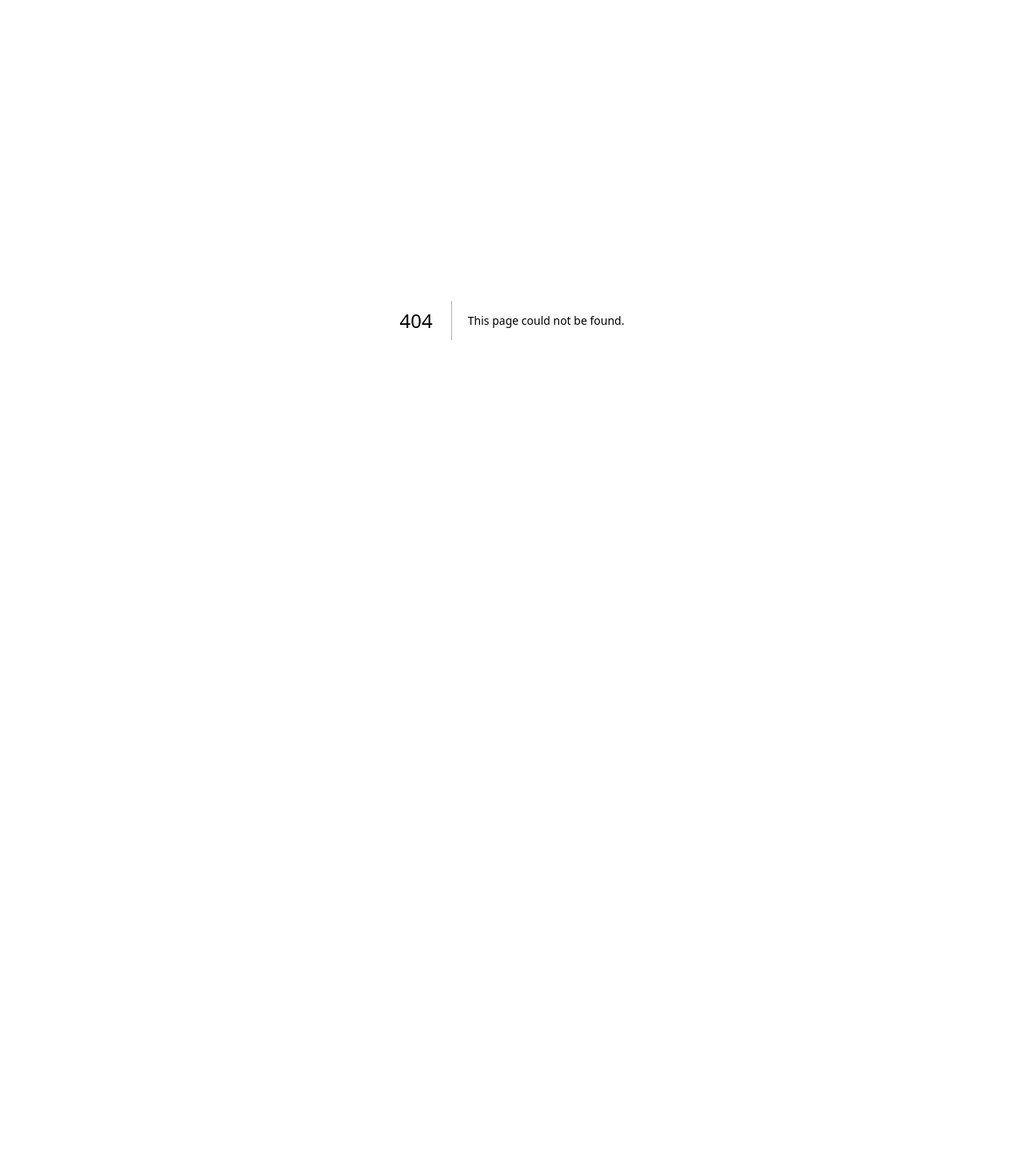
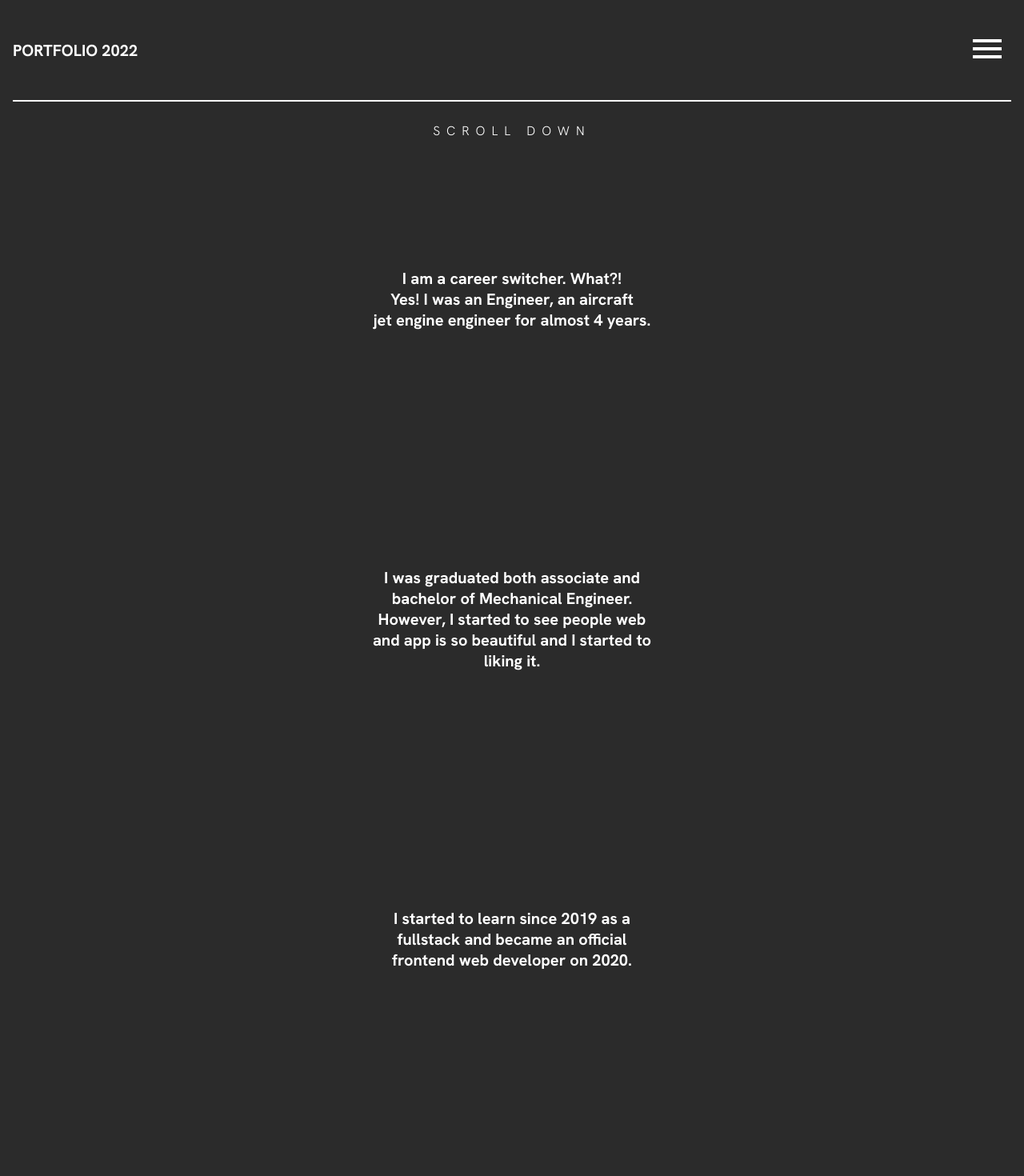
Before and after one commit to rizqyhbb/my-portfolio, a Next.js app: page /about in a window 1280 px wide. Before the commit this address had no page. Shown: the top 1470 px of the page at 80% size. Before the commit the page ends 800 px from the top, so only its background shows below. Built offline with nearby package versions, Linux system fonts and the light colour scheme.

Commit message:
about page done

```diff
--- a/package.json
+++ b/package.json
@@ -19,11 +19,11 @@
     "react-hot-toast": "^2.4.0"
   },
   "devDependencies": {
-    "eslint-config-next": "13.0.6",
     "@typescript-eslint/eslint-plugin": "^5.0.0",
     "@typescript-eslint/parser": ">=5.0.0 <6.0.0",
     "csstype": "^3.0.10",
     "eslint": "^8.0.1",
+    "eslint-config-next": "13.0.6",
     "eslint-config-standard-with-typescript": "^24.0.0",
     "eslint-plugin-import": "^2.25.2",
     "eslint-plugin-n": "^15.0.0",
--- /dev/null
+++ b/src/pages/about.tsx
@@ -0,0 +1,96 @@
+import React, {
+  ReactElement, useEffect, useRef
+} from 'react';
+import { Layout } from '../components';
+import { NextPageWithLayout } from './_app';
+import Head from 'next/head';
+
+import styles from '../styles/About.module.css';
+
+const About: NextPageWithLayout = () => {
+  const ref = useRef<any>();
+
+  useEffect(() => {
+    const sections = ref.current.children;
+    const observer = new IntersectionObserver((entries) => {
+      entries.forEach(entry => {
+        entry.target.classList.toggle(`${styles.show}`, entry.isIntersecting);
+      });
+    }, { threshold: 1 });
+
+    Array.from(sections).forEach((section: any) => {
+      observer.observe(section);
+    });
+  }, []);
+
+  return (
+    <div className={styles.container}>
+      <Head>
+        <title>rizqyhbb | ABOUT</title>
+        <meta name="description" content="portfolio" />
+        <link rel="icon" href="/favicon.ico" />
+      </Head>
+        <section className={styles.scroll}>
+          <p>SCROLL DOWN</p>
+        </section>
+      <div ref={ref} className={styles.wrapper}>
+
+        <section className={styles.hidden}>
+          <p>
+            I am a career switcher. What?!
+            <br />
+            Yes! I was an Engineer, an aircraft
+            <br />
+            jet engine engineer for almost 4 years.
+          </p>
+        </section>
+
+        <section className={styles.hidden}>
+          <p>
+            I was graduated both associate and
+            <br />
+            bachelor of Mechanical Engineer.
+            <br />
+            However, I started to see people web
+            <br />
+            and app is so beautiful and I started to
+            <br />
+            liking it.
+          </p>
+        </section>
+
+        <section className={styles.hidden}>
+          <p>
+            I started to learn since 2019 as a
+            <br />
+            fullstack and became an official
+            <br />
+            frontend web developer on 2020.
+          </p>
+        </section>
+
+        <section className={styles.hidden}>
+          <p>
+            I love to creating things and learning
+            <br />
+            new stuff. Design is like something to
+            <br />
+            represent your feeling and Web is a great
+            <br />
+            technology that bring the design alive!
+          </p>
+        </section>
+
+        <section className={styles.hidden}>
+          <p>I{'\''}m so grateful for doing what I love!</p>
+        </section>
+      </div>
+    </div>
+  );
+};
+
+About.getLayout = function getLayout (page: ReactElement) {
+  return <Layout dark={true}>{page}</Layout>;
+};
+
+export default About;
--- /dev/null
+++ b/src/styles/About.module.css
@@ -0,0 +1,46 @@
+.container {
+  background-color: var(--dark);
+  padding-top: var(--navHeight);
+  text-align: center;
+  color: white;
+}
+
+.scroll {
+  letter-spacing: 0.5em;
+  font-weight: lighter;
+}
+
+.wrapper > section {
+  font-weight: bold;
+  font-size: 20px;
+}
+
+.wrapper > section {
+  display: grid;
+  place-items: center;
+  align-items: center;
+  min-height: 50vh;
+  min-height: calc(var(--vh) * 50);
+}
+
+.hidden {
+  opacity: 0;
+  animation: fadeout 1s;
+}
+
+.show {
+  opacity: 1;
+  animation: fadein 1s;
+}
+
+@keyframes fadein {
+  0% {
+    opacity: 0;
+  }
+}
+
+@keyframes fadeout {
+  0% {
+    opacity: 1;
+  }
+}
```
